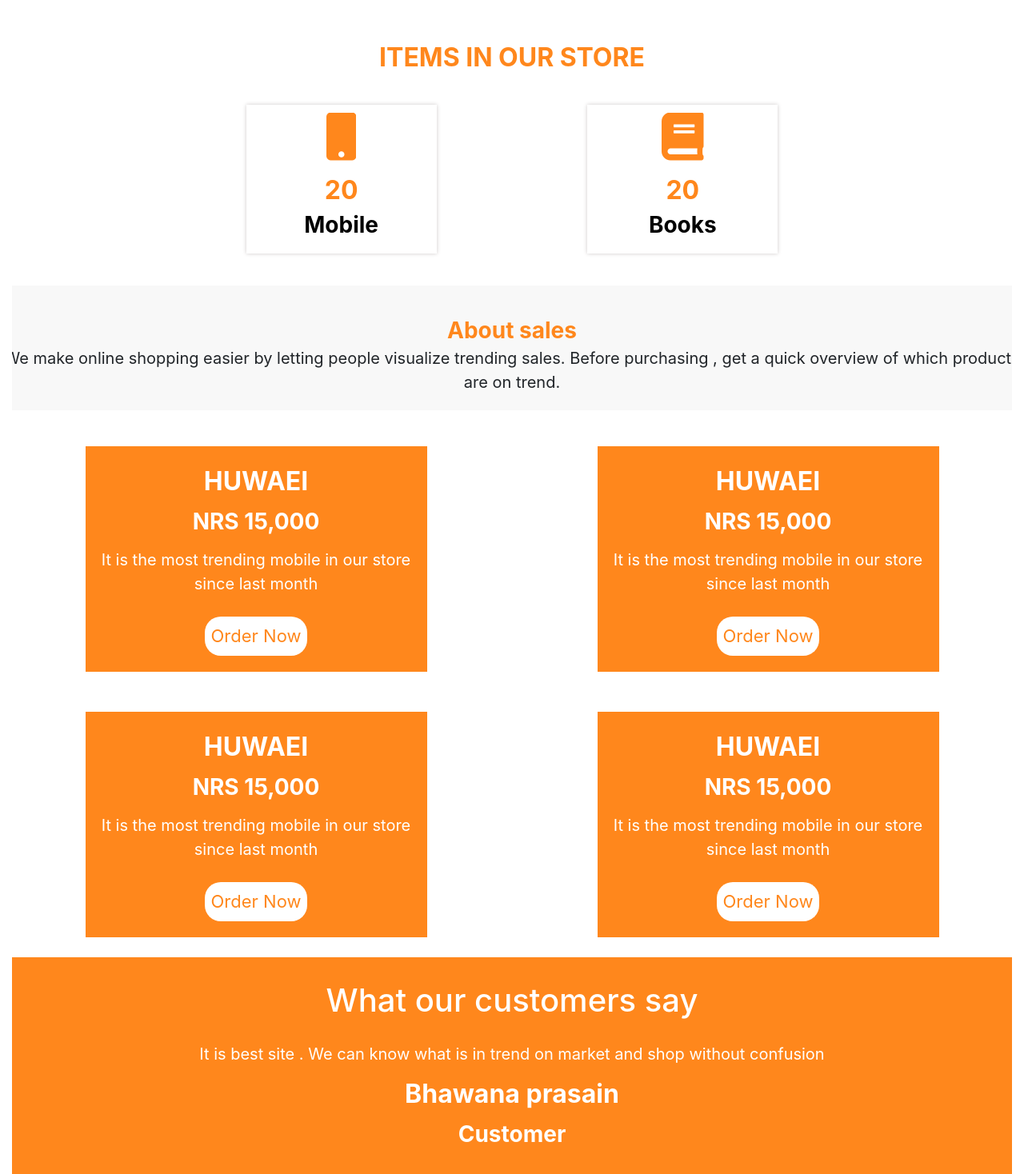
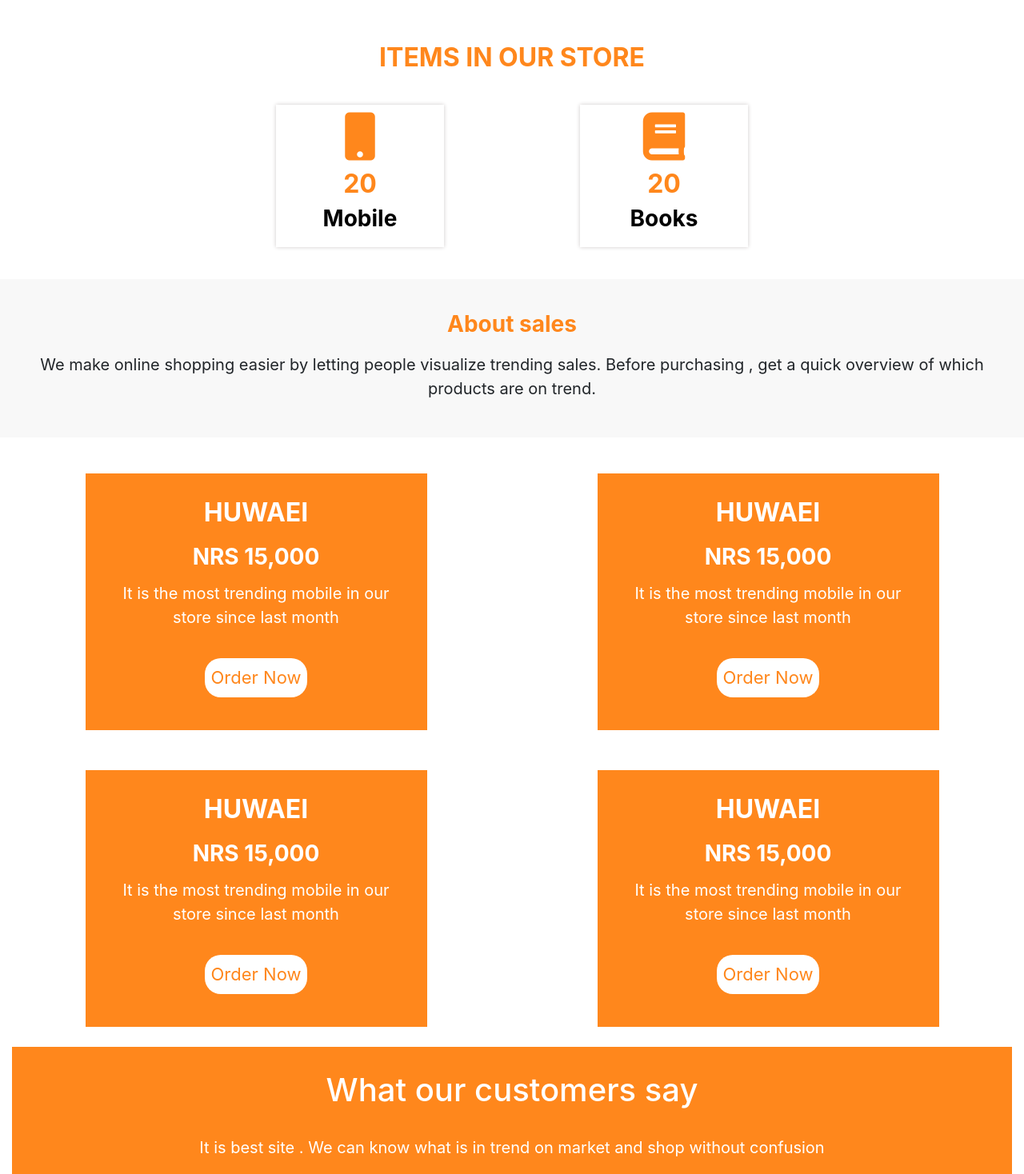
Before and after one commit to bhawanaprasain/salesgraph, a React (Create React App) app: page / in a window 1280 px wide. Shown: the part 602-2070 px from the top of the page at 80% size. Built offline with nearby package versions, Linux system fonts and the light colour scheme.

Commit message:
rearrangement of container and rows

```diff
--- a/src/components/Customer.js
+++ b/src/components/Customer.js
@@ -14,7 +14,7 @@
 
     };
     return (
-      <div className="customer">
+      <div className="container-fluid customer">
         <h1>What our customers say</h1>
         <Slider {...settings}>
         <div className="item">
--- a/src/components/Home.js
+++ b/src/components/Home.js
@@ -9,8 +9,8 @@
  function Home() {
     return (
         <div className="container-fluid" >
-        <div className="head-section">
-           <nav className="navbar navbar-expand-md  navbar-default">
+        <div className="head-section row">
+           <nav className="navbar navbar-expand-md navbar-default">
                <Link className="navbar-brand">SALES</Link>
                <button className="navbar-toggler custom-toggler" data-toggle="collapse" data-target="#navbar-menu">
                    <span className="navbar-toggler-icon"></span>
@@ -41,9 +41,9 @@
            </nav>
            </div>
 
-           <div className=" description-section">
-               <div className="row">
+           <div className="row description-section">
                    <div className="col-lg-6">
+                       <div className="container">
                        <div className="row offset-1 heading">
                             <h1 >
                                 Analayze  daily and weekly sales of all products
@@ -60,18 +60,17 @@
                         </button>
                         </div>
                        </div>
+                   </div>
                   <div className="col-lg-6">
-                      <div className="row graph">
-                      </div>
-
-
+                      <div className=" graph">
                       </div>
                 </div>
            </div>
-           <div className="overview ">
-               <div className="row store-items">
+           <div className="row overview ">
+               <div className="col-12 store-items">
                    ITEMS IN OUR STORE
                </div>
+               <div className="container">
                    <div className="row">
                         <div className="col-sm-4 offset-sm-2 phone">
                             <div className="phone-details">
@@ -88,24 +87,24 @@
                             </div>
                         </div>
                     </div>
-                <div className="about">
-                    <div className="row">
-                        <h3>About sales</h3>
                 </div>
-                    <div className="row ">
+               </div>
+                    <div className="row about">
+                    <div className="col-12">
+                            <h3 className="">About sales</h3>
+                        </div>
+                        <div className="col-12">
                             <p >We make online shopping easier by letting people visualize trending sales. Before purchasing , get a quick overview of which products are on trend.</p>
                         </div>
-
                     </div>
 
-                <div className="trending">
-                    <div className="row">
+                    <div className="row trending">
                         <div className="col-md-6 item">
                             <div className="item1">
                                 <h2>HUWAEI</h2>
                                 <h3>NRS 15,000</h3>
                                 <p>It is the most trending mobile in our store since last month</p>
-                                <button>Order Now</button>
+                                <p><button>Order Now</button></p>
                             </div>
                         </div>
                         <div className="col-md-6  item">
@@ -113,7 +112,7 @@
                                 <h2>HUWAEI</h2>
                                 <h3>NRS 15,000</h3>
                                 <p>It is the most trending mobile in our store since last month</p>
-                                <button>Order Now</button>
+                                <p><button>Order Now</button></p>
                             </div>
                         </div>
                         <div className="col-md-6  item">
@@ -121,7 +120,7 @@
                                 <h2>HUWAEI</h2>
                                 <h3>NRS 15,000</h3>
                                 <p>It is the most trending mobile in our store since last month</p>
-                                <button>Order Now</button>
+                                <p><button>Order Now</button></p>
                             </div>
                         </div>
                         <div className="col-md-6  item">
@@ -129,20 +128,12 @@
                                 <h2>HUWAEI</h2>
                                 <h3>NRS 15,000</h3>
                                 <p>It is the most trending mobile in our store since last month</p>
-                                <button>Order Now</button>
+                                <p><button>Order Now</button></p>
                             </div>
                         </div>
-
-
-                    </div>
-
                 </div>
              <Customer />
-
-
             <Message />
-
-           </div>
            <Footer />
         </div>
     )
--- a/src/styles/home.css
+++ b/src/styles/home.css
@@ -1,8 +1,3 @@
-
-*{
-    overflow-x: hidden;
-
-}
 
 body{
     font-size: 20px;
@@ -123,13 +118,33 @@
 }
 .about h3{
     font-weight: bold;
-    margin: 2px auto;
+    text-align: center;
     margin-top: 20px;
     color: #ff871c;
+
 }
 
 .about p{
-    margin: 0 auto;
+    padding:10px 30px;
+    text-align: center;
+}
+
+.item{
+    color: white;
+}
+.item p{
+    padding:5px 20px;
+    text-align: center;
+}
+.item1, .item2, .item3, .item4{
+    margin: 25px 15%;
+    background-color:#ff871c;
+    padding: 10px 10px;
+}
+.item h2, .item h3{
+    font-weight: bold;
+    text-align: center;
+    margin-top: 20px;
 }
 .item button{
     background-color: white;
@@ -138,22 +153,7 @@
     padding: 8px;
     border: none;
     font-size: 110%;
-    margin: 10px auto;
-
-
-
-}
-.item{
-    color: white;
-}
-.item1, .item2, .item3, .item4{
-    margin: 25px 15%;
-    background-color:#ff871c;
-    padding: 10px 10px;
-}
-.item h2, .item h3{
-    font-weight: bold;
-    margin: 15px auto;
+    margin:10px 28% ;
 }
 .message{
     margin-top: 70px;
```
Lines whose indentation alone changed are shown as unchanged.
